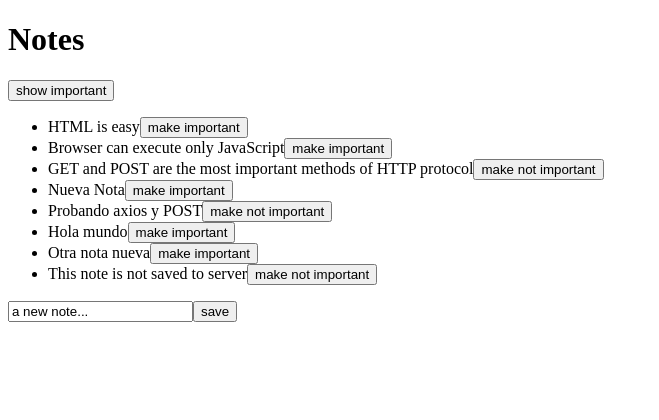
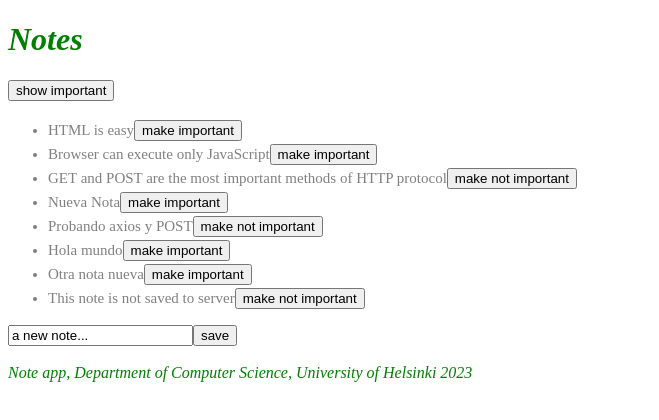
Before and after one commit to larcondo/fullstackopen-part05b-frontend, a React (Vite) app: page / in a window 1280 px wide. Shown: the top 420 px of the page, without its empty margins (0-659 px from the left). Built offline with nearby package versions, Linux system fonts and the light colour scheme; data requests are answered from the project's data file.

Commit message:
first modification part2.5

```diff
--- a/src/App.jsx
+++ b/src/App.jsx
@@ -2,11 +2,14 @@
 // import axios from 'axios'
 import noteService from './services/notes'
 import Note from "./components/Note"
+import Notification from "./components/Notification"
 
 function App(props) {
-  const [notes, setNotes] = useState([])
+  const [notes, setNotes] = useState(null)
   const [newNote, setNewNote] = useState('a new note...')
   const [showAll, setShowAll] = useState(true)
+  // const [errorMessage, setErrorMessage] = useState('some error happened...')
+  const [errorMessage, setErrorMessage] = useState(null)
 
   const hook = () => {
     noteService.getAll()
@@ -56,7 +59,10 @@
       setNotes(notes.map(note => note.id !== id ? note : returnedNote))
     })
     .catch(error => {
-      alert(`the note '${note.content}' was already deleted from server`)
+      setErrorMessage(`the note '${note.content}' was already deleted from server`)
+      setTimeout(() => {
+        setErrorMessage(null)
+      }, 5000)
       setNotes(notes.filter(n => n.id !== id))
     })
   }
@@ -68,9 +74,12 @@
 
   const notesToShow = showAll ? notes : notes.filter(note => note.important)
 
+  if (!notes) return null
+
   return (
     <div>
       <h1>Notes</h1>
+      <Notification message={errorMessage} />
       <div>
         <button onClick={() => setShowAll(!showAll)}>show {showAll ? 'important' : 'all'}</button>
       </div>
@@ -85,6 +94,22 @@
         <input value={newNote} onChange={handleNoteChange}/>
         <button type="submit">save</button>
       </form>
+      <Footer />
+    </div>
+  )
+}
+
+const Footer = () => {
+  const footerStyle = {
+    color: 'green',
+    fontStyle: 'italic',
+    fontSize: 16
+  }
+
+  return(
+    <div style={footerStyle}>
+      <br />
+      <em>Note app, Department of Computer Science, University of Helsinki 2023</em>
     </div>
   )
 }
--- a/src/components/Note.jsx
+++ b/src/components/Note.jsx
@@ -2,7 +2,7 @@
   const label = note.important ? 'make not important' : 'make important'
 
   return(
-    <li>
+    <li className="note">
       { note.content }
       <button onClick={toggleImportance}>{ label }</button>
     </li>
--- /dev/null
+++ b/src/components/Notification.jsx
@@ -0,0 +1,9 @@
+const Notification = ({ message }) => {
+  if(message === null) return null
+
+  return(
+    <div className="error">{ message }</div>
+  )
+}
+
+export default Notification
--- /dev/null
+++ b/src/index.css
@@ -0,0 +1,20 @@
+h1 {
+  color: green;
+  font-style: italic;
+}
+
+.note {
+  color: grey;
+  padding-top: 3px;
+  font-size: 15px;
+}
+
+.error {
+  color: red;
+  background: lightgrey;
+  font-size: 20px;
+  border-style: solid;
+  border-radius: 5px;
+  padding: 10px;
+  margin-bottom: 10px;
+}
--- a/src/main.jsx
+++ b/src/main.jsx
@@ -1,5 +1,6 @@
 import React from 'react'
 import ReactDOM from 'react-dom/client'
+import './index.css'
 import App from './App.jsx'
 
 ReactDOM.createRoot(document.getElementById('root')).render(
```
